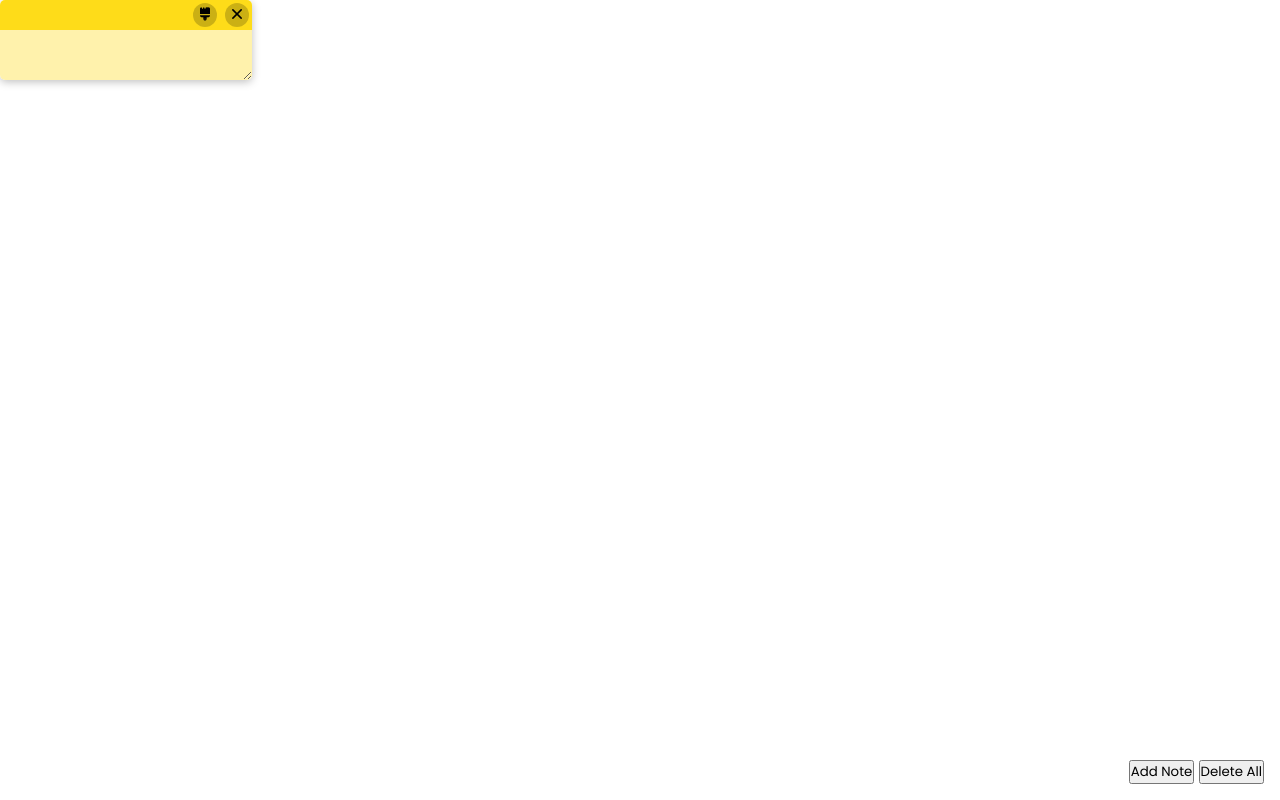
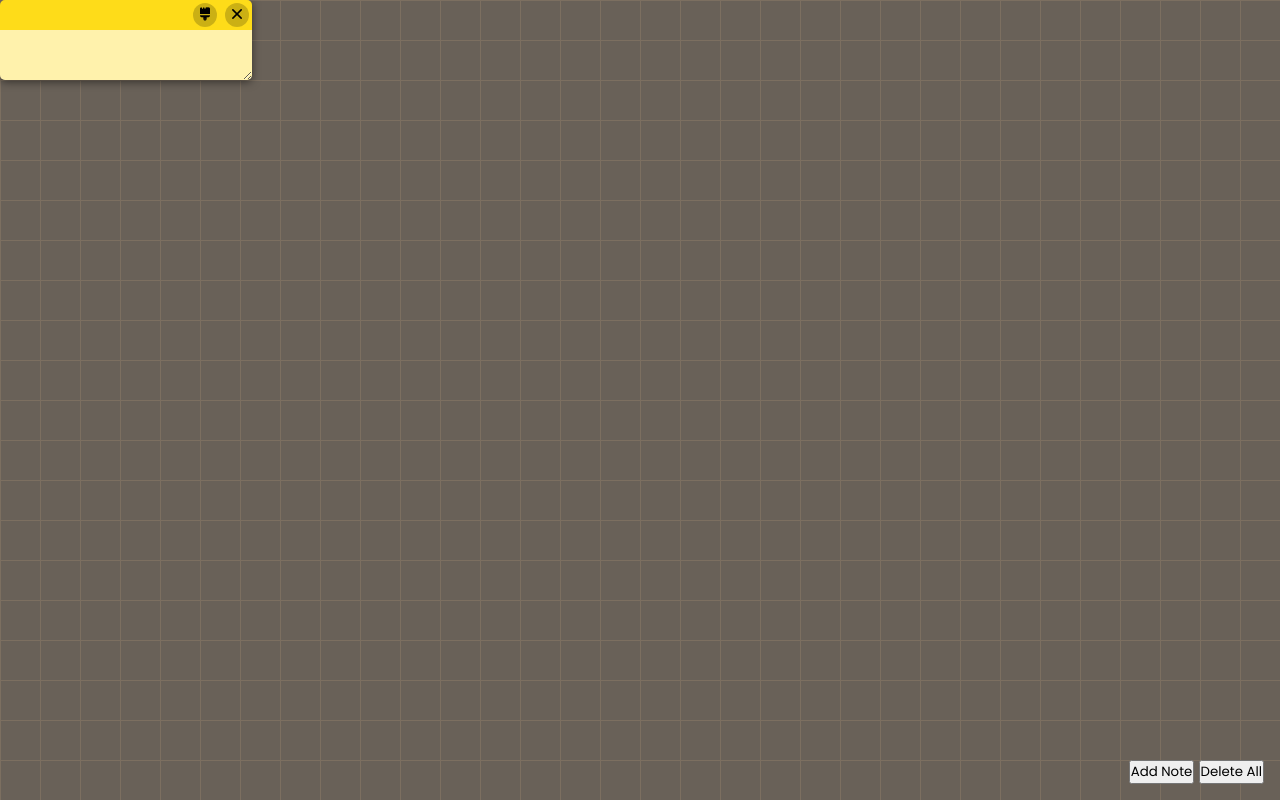
Before and after one commit to devlenko/digital-notes, a plain HTML site: page index.html in a window 1280 px wide. Both pictures are taken after a click on the button "Add Note". Drawn offline with Linux system fonts and the light colour scheme.

Commit message:
Add grid background

```diff
--- a/style.css
+++ b/style.css
@@ -9,6 +9,8 @@
 }
 
 :root {
+    --bg-base-col: #696158;
+    --bg-line-col: #7C6F60;
     --drag-bar-col: dimgray;
     --textarea-col: ghostwhite;
 }
@@ -16,6 +18,10 @@
 body {
     height: 100dvh;
     display: flex;
+
+    background-color: var(--bg-base-col);
+    background-image: linear-gradient(var(--bg-line-col) 1px, transparent 1px), linear-gradient(90deg, var(--bg-line-col) 1px, transparent 1px);
+    background-size: 40px 40px;
 
     font-family: 'Poppins', system-ui, -apple-system, BlinkMacSystemFont, 'Segoe UI', Roboto, Oxygen, Ubuntu, Cantarell, 'Open Sans', 'Helvetica Neue', sans-serif;
 }
@@ -28,7 +34,7 @@ body {
 
     border-radius: 5px;
     overflow: hidden;
-    box-shadow: 0 2px 8px rgba(0, 0, 0, 0.25);
+    box-shadow: 0 2px 8px rgba(0, 0, 0, 0.5);
 
     display: grid;
     grid-auto-flow: row;
```
